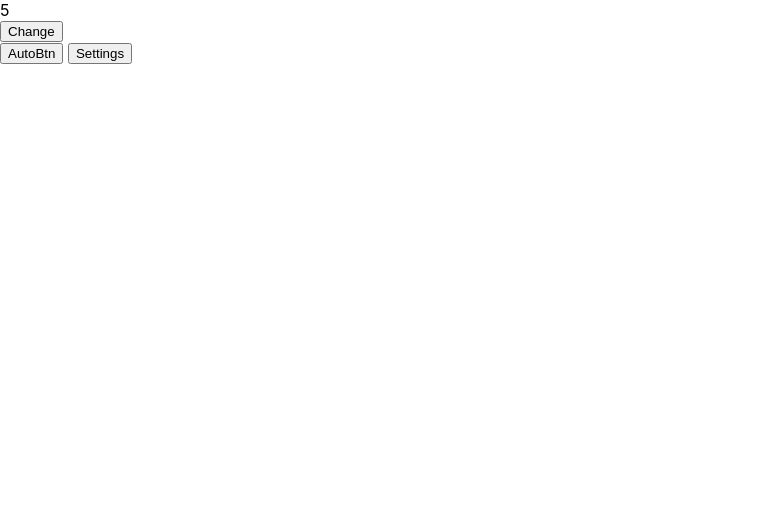
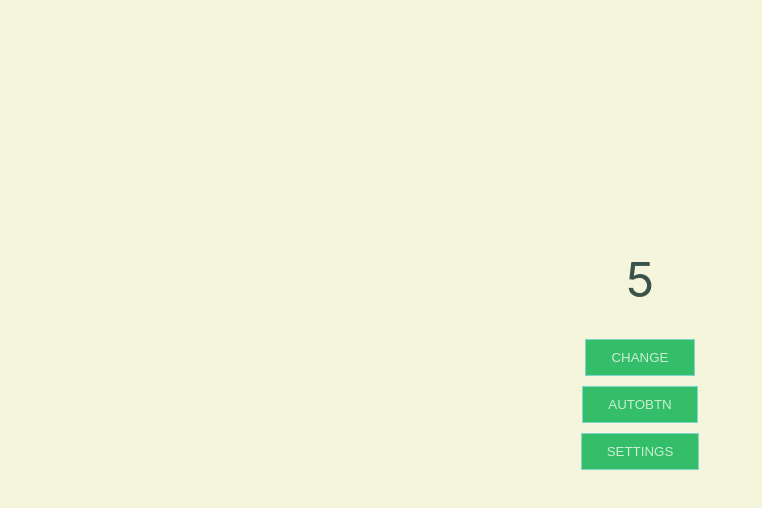
Before and after one commit to AntoshkivKola/react-practice, a React (Create React App) app: page / in a window 1280 px wide. Shown: the top 508 px of the page, without its empty margins (0-762 px from the left). Built offline with nearby package versions, Linux system fonts and the light colour scheme; the HTML template or start-up script is replaced by a standard one.

Commit message:
Add styles modules

```diff
--- /dev/null
+++ b/src/components/Counter/Counter.module.css
@@ -0,0 +1,23 @@
+.btnDisabled,
+.btn {
+  margin-bottom: 10px;
+  padding: 10px 25px;
+  outline: none;
+  border: 1px solid rgb(127, 214, 203);
+  text-transform: uppercase;
+  color: rgb(202, 238, 210);
+}
+
+.btn {
+  background-color: rgb(52, 190, 105);
+  cursor: pointer;
+}
+
+.btnDisabled {
+  background-color: gray;
+}
+
+.btn:hover {
+  border: 1px solid rgb(52, 190, 105);
+  background-color: rgb(24, 119, 106);
+}
--- a/src/components/Counter/CounterAutoBtn/index.jsx
+++ b/src/components/Counter/CounterAutoBtn/index.jsx
@@ -1,5 +1,5 @@
 import React, { Component } from "react";
-import CounterAutoBtnSettings from "../CounterAutoBtnSettings";
+import stylesBtn from "../Counter.module.css";
 import CounterSettings from "../CounterSettings";
 
 class CounterAutoBtn extends Component {
@@ -51,7 +51,11 @@ class CounterAutoBtn extends Component {
 
     return (
       <>
-        <button disabled={isRunning} onClick={this.handleAutoClicker}>
+        <button
+          className={isRunning ? stylesBtn.btnDisabled : stylesBtn.btn}
+          disabled={isRunning}
+          onClick={this.handleAutoClicker}
+        >
           AutoBtn
         </button>
         <CounterSettings
--- /dev/null
+++ b/src/components/Counter/CounterAutoBtnSettings/CounterAutoBtnSettings.module.css
@@ -0,0 +1,7 @@
+.range{
+  text-align:left;
+  margin-bottom: 5px;
+  display: flex;
+  min-width: 270px;
+  justify-content: space-between;
+}
--- a/src/components/Counter/CounterAutoBtnSettings/index.jsx
+++ b/src/components/Counter/CounterAutoBtnSettings/index.jsx
@@ -1,12 +1,13 @@
 import React, { Component } from "react";
+import styles from "./CounterAutoBtnSettings.module.css"
 
 class CounterAutoBtnSettings extends Component {
   render() {
     const { time, isRunning, interval, handleChengeInterval } = this.props;
     return (
       <>
-        <div>
-          How time: {time}{" "}
+        <div className={styles.range}>
+          How time: {time}{" "}s
           <input
             type="range"
             name="time"
@@ -17,10 +18,9 @@ class CounterAutoBtnSettings extends Component {
             onChange={handleChengeInterval}
             disabled={isRunning}
           />
-          s
         </div>
-        <div>
-          How often: {interval}
+        <div className={styles.range}>
+          How often: {interval}s
           <input
             type="range"
             name="interval"
@@ -31,7 +31,7 @@ class CounterAutoBtnSettings extends Component {
             onChange={handleChengeInterval}
             disabled={isRunning}
           />{" "}
-          s
+
         </div>
       </>
     );
--- /dev/null
+++ b/src/components/Counter/CounterBtn/CounterBtn.module.css
@@ -0,0 +1,18 @@
+.container{
+  /* border:5px solid red;  */
+  display: flex;
+  flex-direction: column;
+  text-align: center;
+  margin-top: 200px;
+  align-items: center;
+
+  padding: 50px;
+}
+
+
+
+.counter{
+  margin-bottom: 30px;
+  font-size:3rem;
+  color:rgb(58, 83, 75);
+}
--- a/src/components/Counter/CounterBtn/index.jsx
+++ b/src/components/Counter/CounterBtn/index.jsx
@@ -1,5 +1,7 @@
 import React, { Component } from "react";
 import CounterAutoBtn from "../CounterAutoBtn";
+import styles from "./CounterBtn.module.css";
+import stylesBtn from "../Counter.module.css";
 
 class CounterBtn extends Component {
   constructor(props) {
@@ -44,14 +46,17 @@ class CounterBtn extends Component {
     const { counter, isAdd, isRunning } = this.state;
     const { step } = this.props;
     return (
-      <>
-        <div>
-          <div>{counter}</div>
+      <div className={styles.container}>
+        <div className={styles.counter}>{counter}</div>
 
-          <button disabled={isRunning} onClick={this.handleIncrement}>
-            Change
-          </button>
-        </div>
+        <button
+          className={isRunning ? stylesBtn.btnDisabled : stylesBtn.btn}
+          disabled={isRunning}
+          onClick={this.handleIncrement}
+        >
+          Change
+        </button>
+
         <CounterAutoBtn
           count={this.count}
           step={step}
@@ -61,7 +66,7 @@ class CounterBtn extends Component {
           handleDirection={this.handleDirection}
           handleChengeStep={this.handleChengeStep}
         />
-      </>
+      </div>
     );
   }
 }
--- /dev/null
+++ b/src/components/Counter/CounterBtnSettings/CounterBtnSettings.module.css
@@ -0,0 +1,16 @@
+.add{
+  text-align:left;
+
+}
+
+.add,
+.count{
+  margin-bottom: 5px;
+}
+.count{
+  text-align:left;
+}
+
+.count input{
+  width: 50px;
+}
--- a/src/components/Counter/CounterBtnSettings/index.jsx
+++ b/src/components/Counter/CounterBtnSettings/index.jsx
@@ -1,4 +1,5 @@
 import React, { Component } from 'react';
+import styles from "./CounterBtnSettings.module.css"
 
 class CounterBtnSettings extends Component {
   render() {
@@ -6,8 +7,8 @@ class CounterBtnSettings extends Component {
 
     return (
       <>
-        <div >
-            add?{" "}
+        <div className={styles.add}>
+            Add?{" "}
             <input
               type="checkbox"
               checked={isAdd}
@@ -15,7 +16,7 @@ class CounterBtnSettings extends Component {
               disabled={isRunning}
             />
           </div>
-          <div>
+          <div className={styles.count}>
             Will be {isAdd ? " + " : " - "}:{" "}
             <input
               type="number"
--- a/src/components/Counter/CounterSettings/CounterSettings.module.css
+++ b/src/components/Counter/CounterSettings/CounterSettings.module.css
@@ -2,17 +2,25 @@
   display: none;
 }
 .containerShow{
+  position: absolute;
   display:flex;
-  position: absolute;
   flex-direction:column;
-
+  margin-top: 50px;
+  padding: 20px;
+  background-color: rgb(139, 216, 180);
 }
 .hideButton{
-  position: relative;
+  margin-left: auto;
   right: 0;
-  max-width: 50px;
-  max-height:50px;
+  max-width: 30px;
+  max-height:30px;
+  outline: none;
+  border: 2px solid transparent;
   text-align: center;
-  font-size:2rem;
-  color: rgb(23, 33, 184);
+  background-color:rgb(207, 238, 236);
+  color: rgb(212, 105, 44);
+  cursor: pointer;
 }
+.hideButton:hover{
+  border: 2px solid rgb(3, 114, 105);
+}
--- a/src/components/Counter/CounterSettings/index.jsx
+++ b/src/components/Counter/CounterSettings/index.jsx
@@ -2,6 +2,8 @@ import React, { Component } from "react";
 import CounterAutoBtnSettings from "../CounterAutoBtnSettings";
 import CounterBtnSettings from "../CounterBtnSettings";
 import styles from "./CounterSettings.module.css";
+import stylesBtn from "../Counter.module.css";
+
 
 class CounterSettings extends Component {
   constructor(props) {
@@ -49,7 +51,7 @@ class CounterSettings extends Component {
             handleChengeInterval={handleChengeInterval}
           />
         </div>
-        <button disabled={customize} onClick={this.handleSettingsShow}>
+        <button className={stylesBtn.btn} disabled={customize} onClick={this.handleSettingsShow}>
           Settings
         </button>
       </>
--- a/src/components/Counter/index.jsx
+++ b/src/components/Counter/index.jsx
@@ -15,10 +15,10 @@ class Counter extends Component {
   render() {
     const { step } = this.state;
     return (
-      <div>
+      <>
         <CounterBtn step={step} count={this.count} setStep={this.setStep} />
 
-      </div>
+      </>
     );
   }
 }
--- a/src/index.css
+++ b/src/index.css
@@ -5,6 +5,7 @@ body {
     sans-serif;
   -webkit-font-smoothing: antialiased;
   -moz-osx-font-smoothing: grayscale;
+  background-color:beige;
 }
 
 code {
```
